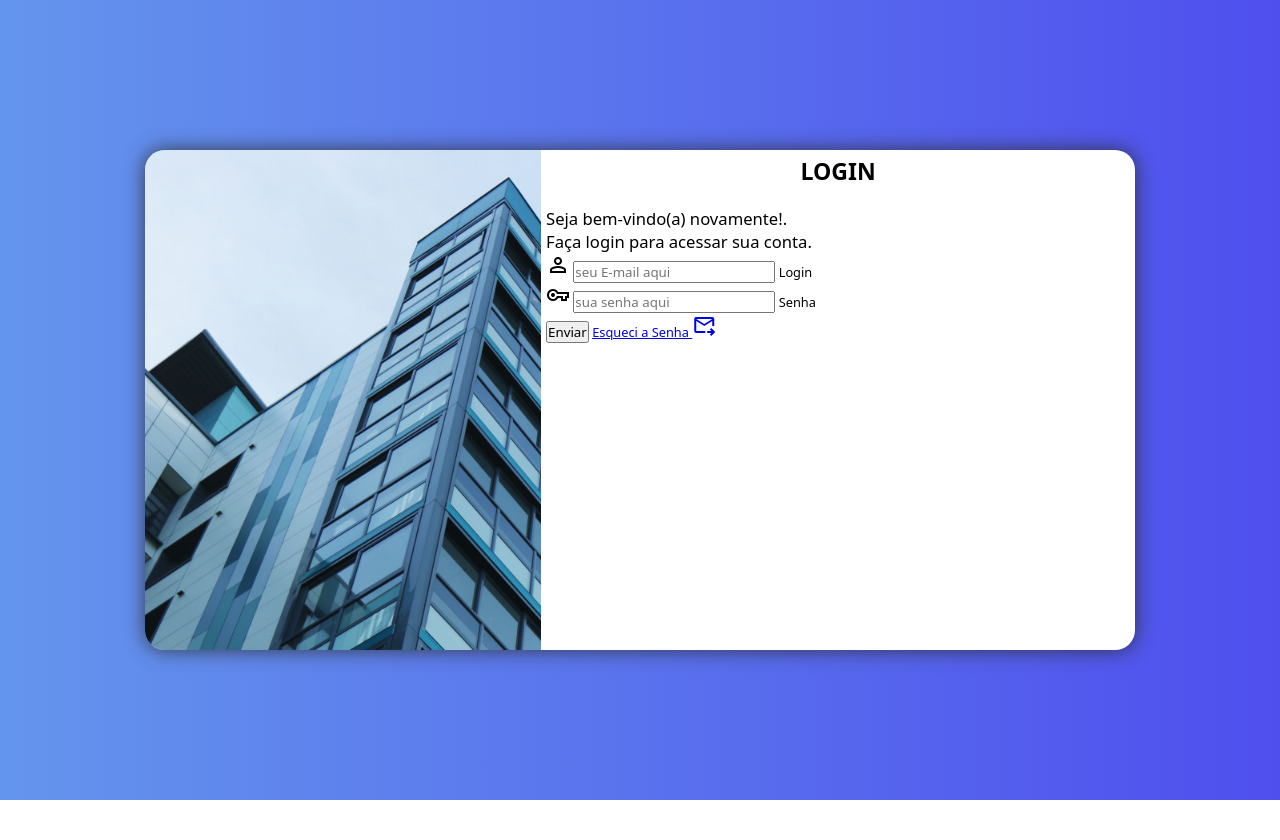
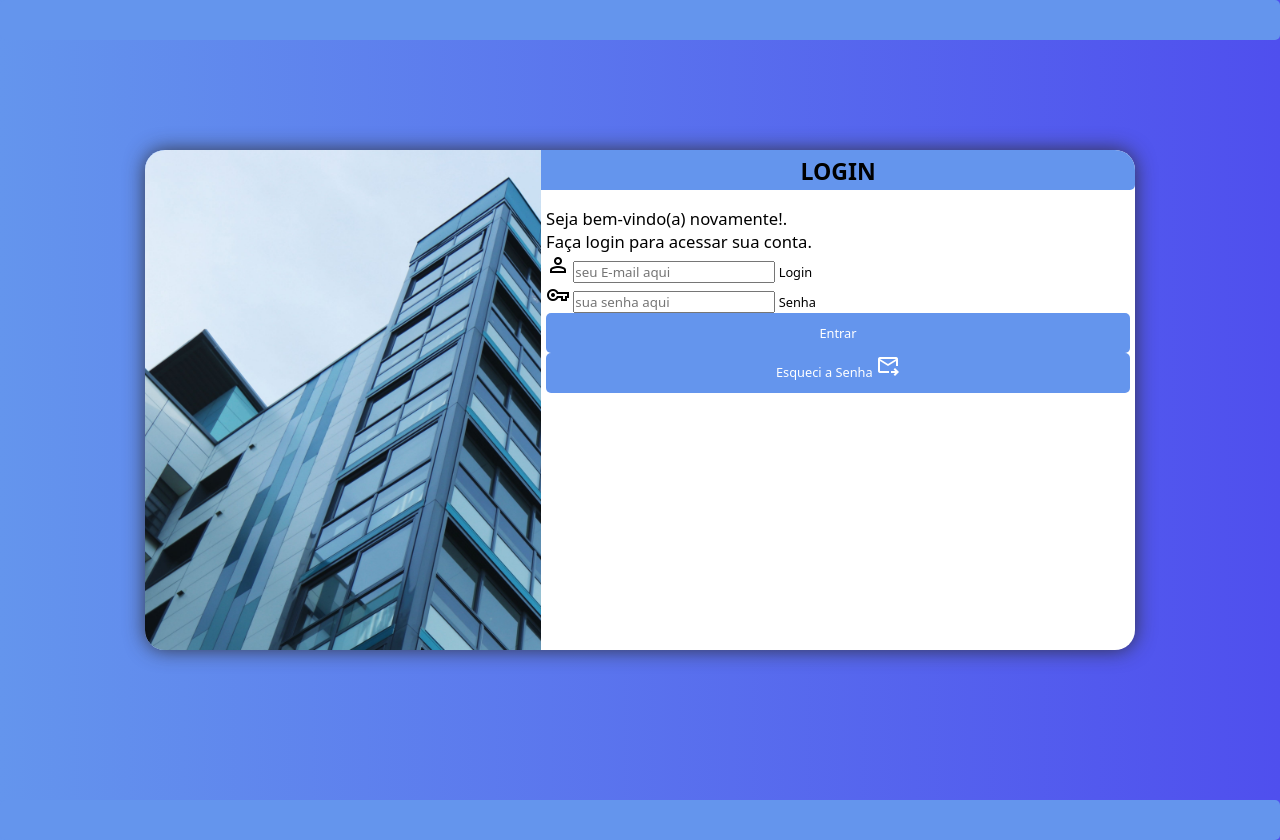
Before and after one commit to weslenmombach/projeto-login, a PHP site: page / in a window 1280 px wide. Before the commit the page ends 800 px from the top, so only its background shows below. Run offline with PHP 8.4, Linux system fonts and the light colour scheme.

Commit message:
Alterando botões - Foco em CSS

```diff
--- a/estilos/style.css
+++ b/estilos/style.css
@@ -53,3 +53,37 @@ main{
 #form > h1{
    text-align: center;
 }
+
+form > input[type="submit"] {
+    display: block;
+    font-size: 1em;
+    width: 100%;
+    height: 40px;
+    color: white;
+    background-color: cornflowerblue;
+    border-radius: 5px;
+    border: none;
+}
+
+form > input[type="submit"]:hover{
+    background-color: darkcyan;
+    cursor: pointer;
+}
+
+#button{
+    display: block;
+    font-size: 1em;
+    width: 100%;
+    height: 40px;
+    color: white;
+    background-color: cornflowerblue;
+    border-radius: 5px;
+    border: none;
+    text-align: center;
+    text-decoration: none;
+}
+
+#button:hover{
+    background-color: darkcyan;
+    cursor: pointer;
+}
--- a/index.html
+++ b/index.html
@@ -24,7 +24,7 @@
                 Faça login para acessar sua conta.</p>
 
                 <form action="login.php" method="post" autocomplete="on">
-                    <div class="Login">
+                    <div class="login">
                         <span class="material-symbols-outlined"> person </span>
                         <input type="email" name="login" id="ilogin" placeholder="seu E-mail aqui" autocomplete="email" required maxlength="50">
                         <label for="ilogin">Login</label>
@@ -36,11 +36,9 @@
                         <label for="isenha">Senha</label>
                     </div>
 
-                    <div class="butons">
-                        <input type="submit" value="Enviar">
-                        <a href="esqueciasenha.html">Esqueci a Senha <span class="material-symbols-outlined"> forward_to_inbox </span>
+                        <input type="submit" value="Entrar">
+                        <a href="esqueciasenha.html" id="button">Esqueci a Senha <span class="material-symbols-outlined"> forward_to_inbox </span>
 
-                    </div>
 
                 </form>
             </div>
```
